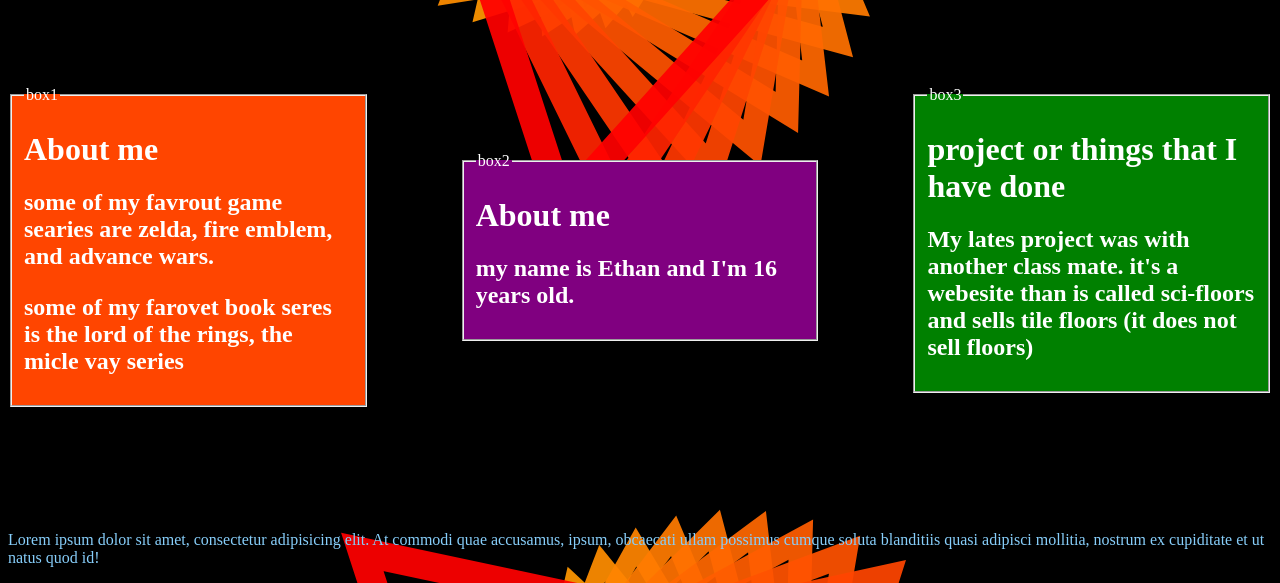
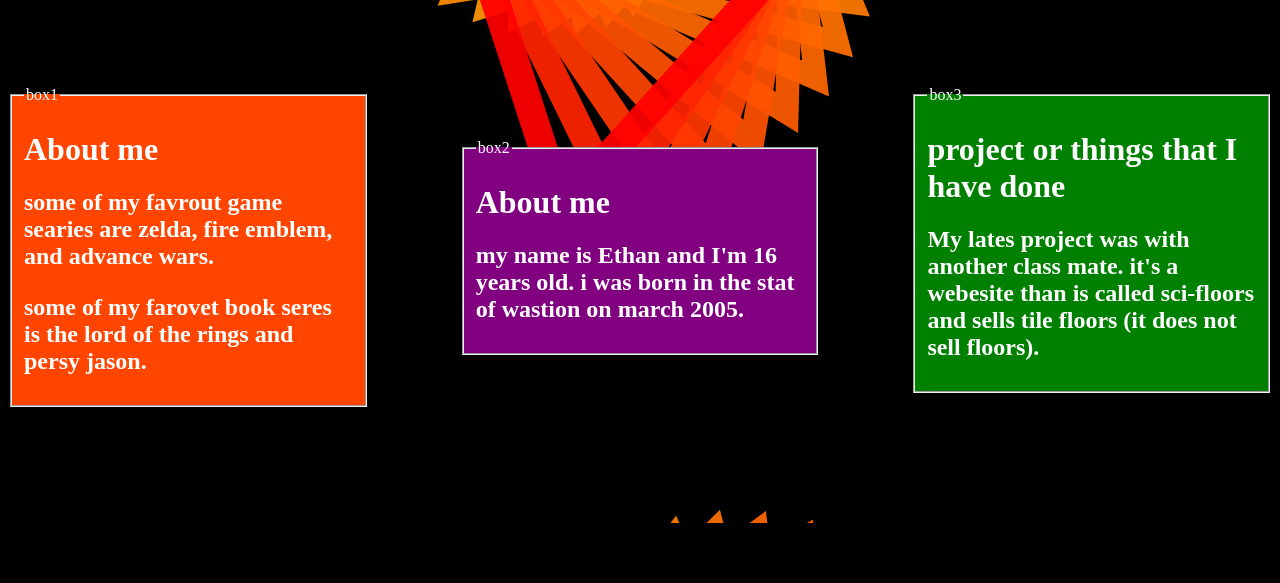
Before and after one commit to captren501/Portfolio-project, a plain HTML site: page porfolio.html in a window 1280 px wide. Shown: the part 638-1221 px from the top of the page. After the commit the page ends 1161 px from the top, so only its background shows below. Drawn offline with Linux system fonts and the light colour scheme.

Commit message:
added text to box 1
added more text to box 1

```diff
--- a/porfolio.html
+++ b/porfolio.html
@@ -38,7 +38,7 @@
             <h1>About me</h1>
               <h2>some of my favrout game searies are zelda, fire emblem, and advance wars.
 <p></p>
-                some of my farovet book seres is the lord of the rings, the micle vay series
+                some of my farovet book seres is the lord of the rings and persy jason.
               </h2>
 
         </div>
@@ -49,7 +49,9 @@
 
         <div>
             <h1>About me</h1>
-            <h2>my name is Ethan and I'm 16 years old.</h2>
+            <h2>my name is Ethan and I'm 16 years old.
+                i was born in the stat of wastion on march 2005.
+            </h2>
         </div>
     </fieldset>
 
@@ -58,19 +60,22 @@
 
         <div>
             <h1>project or things that I have done</h1>
-            <h2>My lates project was with another class mate. it's a webesite than is called sci-floors and sells tile floors (it does not sell floors) </h2>
+            <h2>My lates project was with another class mate. it's a webesite than is called sci-floors
+            and sells tile floors (it does not sell floors).
+        </h2>
         </div>
-    </fieldset></div>
+    </fieldset>
+        </div>
 
 
 
 <br><br><br><br><br><br>
-    <div>
+    <!-- <div>
         <p class="textcolor2">
             Lorem ipsum dolor sit amet, consectetur adipisicing elit. At commodi quae accusamus, ipsum, obcaecati ullam
             possimus cumque soluta blanditiis quasi adipisci mollitia, nostrum ex cupiditate et ut natus quod id!
         </p>
-    </div>
+    </div> -->
 </body>
 
 </html>
```
